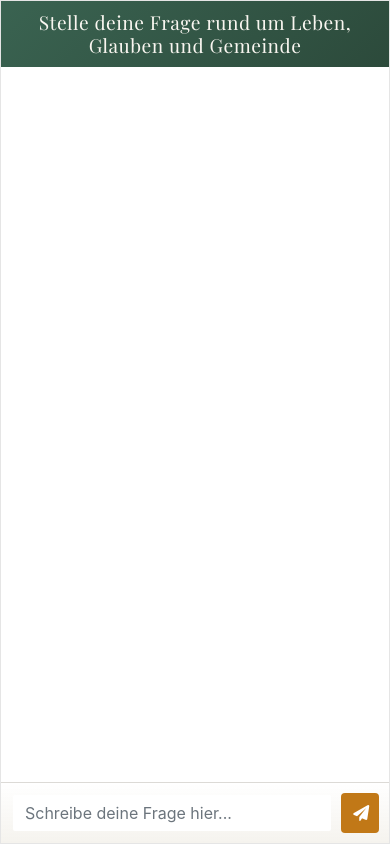
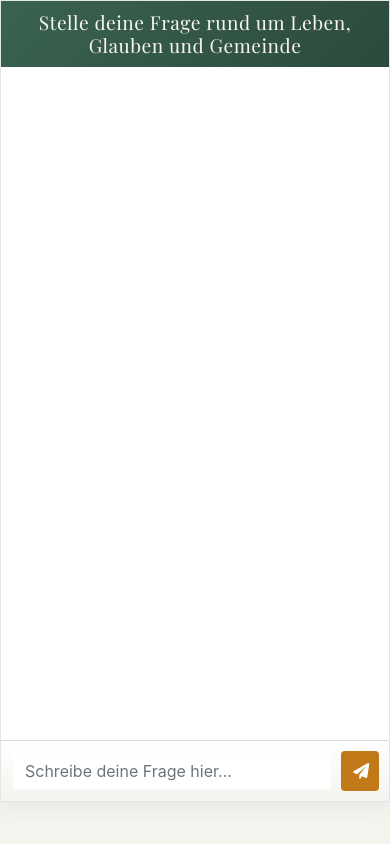
Before and after one commit to FritzSavira/ama_browser, a Flask app: page / in a window 390 px wide. Run offline with Flask 3, Linux system fonts and the light colour scheme; some libraries are stand-ins or nearby versions; some web fonts are replaced.

Commit message:
index.html: @media height: -> 95vh

```diff
--- a/templates/index.html
+++ b/templates/index.html
@@ -159,7 +159,7 @@
         }
 
         .btn-success {
-            background-color: var(--accent); /* Verwendet die definierte primary-Farbe */
+            background-color: var(--accent);
             border: none;
             padding: 10px 20px;
             transition: all 0.3s ease;
@@ -246,7 +246,7 @@
         @media (max-width: 768px) {
             .chat-container {
                 margin: 0;
-                height: 100vh;
+                height: 95vh;
                 border-radius: 0;
             }
 
```
